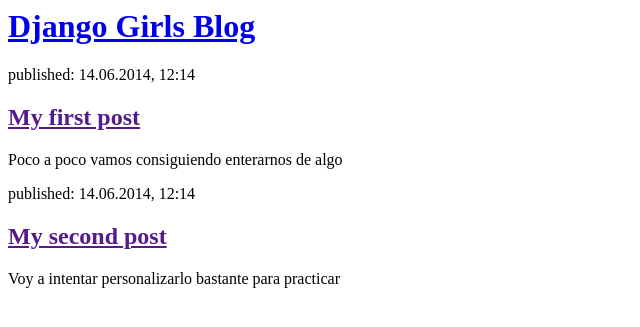
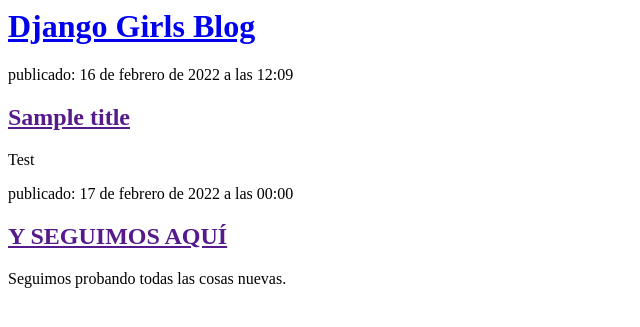
Before and after one commit to AMORES77/my-first1-blog, a Django app: page /blog/ in a window 1280 px wide. Shown: the top 327 px of the page, without its empty margins (0-640 px from the left). Run offline with Django 4.2, Linux system fonts and the light colour scheme; data comes from the database, SQL or seed files in the repository; both versions use the stored data as it was after the commit.

Commit message:
Templates modificadas para mostrar posts desde la base de datos

```diff
--- a/blog/templates/blog/post_list.html
+++ b/blog/templates/blog/post_list.html
@@ -7,16 +7,12 @@
             <h1><a href="/">Django Girls Blog</a></h1>
         </div>
 
-        <div>
-            <p>published: 14.06.2014, 12:14</p>
-            <h2><a href="">My first post</a></h2>
-            <p>Poco a poco vamos consiguiendo enterarnos de algo</p>
-        </div>
-
-        <div>
-            <p>published: 14.06.2014, 12:14</p>
-            <h2><a href="">My second post</a></h2>
-            <p>Voy a intentar personalizarlo bastante para practicar</p>
-        </div>
+        {% for post in posts %}
+    <div>
+        <p> publicado: {{ post.published_date }}</p>
+        <h2><a href="">{{ post.title }}</a></h2>
+        <p>{{ post.text|linebreaksbr }}</p>
+    </div>
+{% endfor %}
     </body>
 </html>
--- a/blog/views.py
+++ b/blog/views.py
@@ -1,7 +1,11 @@
 from django.shortcuts import render
+from django.utils import timezone
+from .models import Post
 
 def post_list(request):
-    return render(request, 'blog/post_list.html', {})
+    posts = Post.objects.filter(published_date__lte=timezone.now()).order_by('published_date')
+    return render(request, 'blog/post_list.html', {'posts': posts})
+
 
 
 # Create your views here.
--- a/mysite/urls.py
+++ b/mysite/urls.py
@@ -13,7 +13,7 @@ Including another URLconf
     1. Import the include() function: from django.urls import include, path
     2. Add a URL to urlpatterns:  path('blog/', include('blog.urls'))
 """
-
+from xml.etree.ElementInclude import include
 from django.contrib import admin
 from django.urls import include, path
 
```
Also changed, not shown: db.sqlite3.
